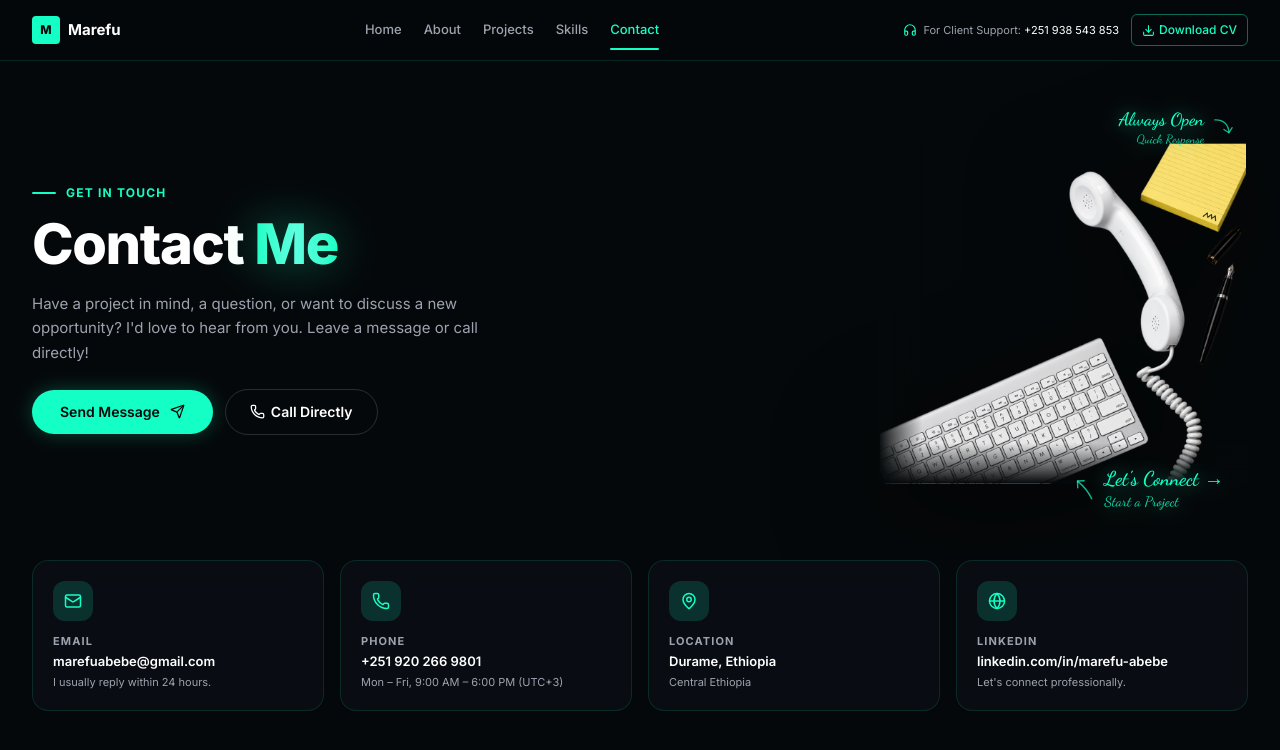
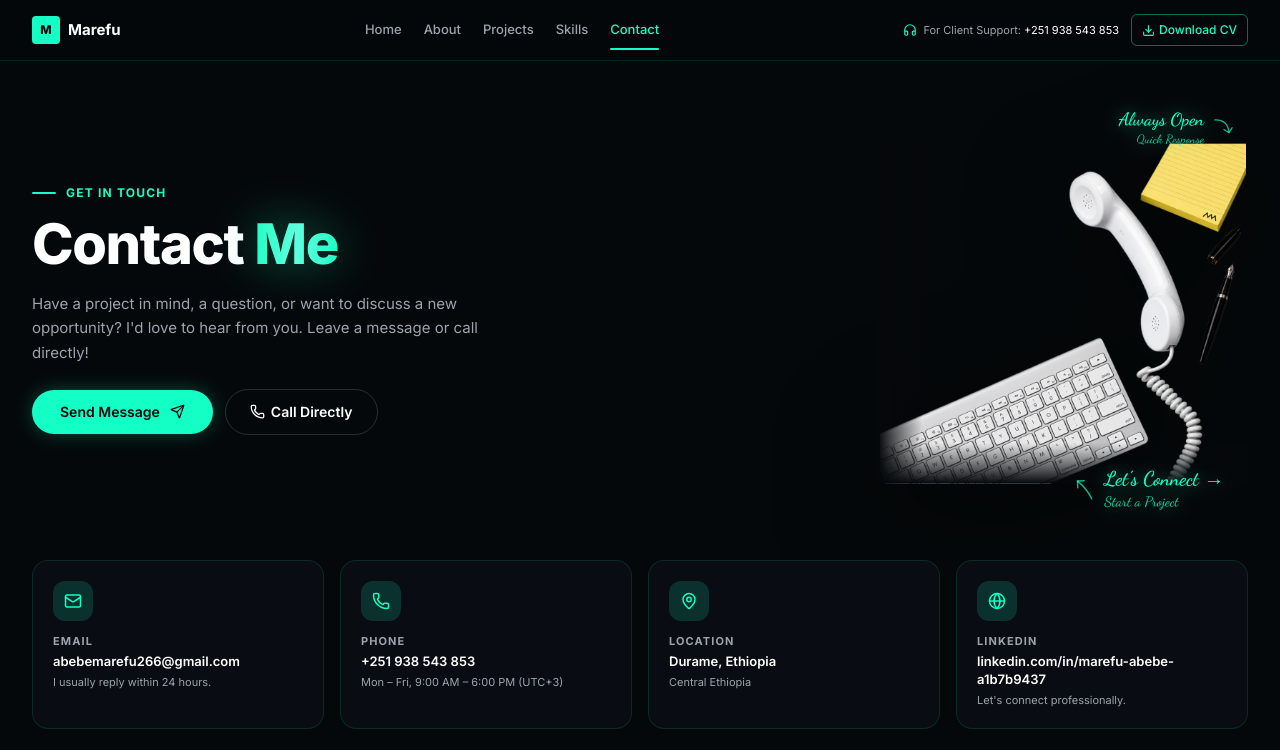
Before and after one commit to marefuabebe/My-Portfolio, a React (Vite) app: page /contact in a window 1280 px wide. Shown: the top 750 px of the page. Built offline with nearby package versions, Linux system fonts and the light colour scheme.

Commit message:
feat(contact): use updated LinkedIn profile link and dynamic contact info

```diff
--- a/src/pages/Contact.tsx
+++ b/src/pages/Contact.tsx
@@ -12,28 +12,28 @@ const contactCards = [
   {
     icon: Mail,
     label: "Email",
-    value: "marefuabebe@gmail.com",
+    value: personalInfo.email,
     sub: "I usually reply within 24 hours.",
     href: `mailto:${personalInfo.email}`,
   },
   {
     icon: Phone,
     label: "Phone",
-    value: "+251 920 266 9801",
+    value: personalInfo.phone,
     sub: "Mon – Fri, 9:00 AM – 6:00 PM (UTC+3)",
-    href: `tel:+251920266980`,
+    href: `tel:${personalInfo.phone.replace(/\s+/g, "")}`,
   },
   {
     icon: MapPin,
     label: "Location",
-    value: "Durame, Ethiopia",
+    value: personalInfo.location,
     sub: "Central Ethiopia",
     href: undefined,
   },
   {
     icon: Globe,
     label: "LinkedIn",
-    value: "linkedin.com/in/marefu-abebe",
+    value: "linkedin.com/in/marefu-abebe-a1b7b9437",
     sub: "Let's connect professionally.",
     href: personalInfo.linkedin,
   },
```
